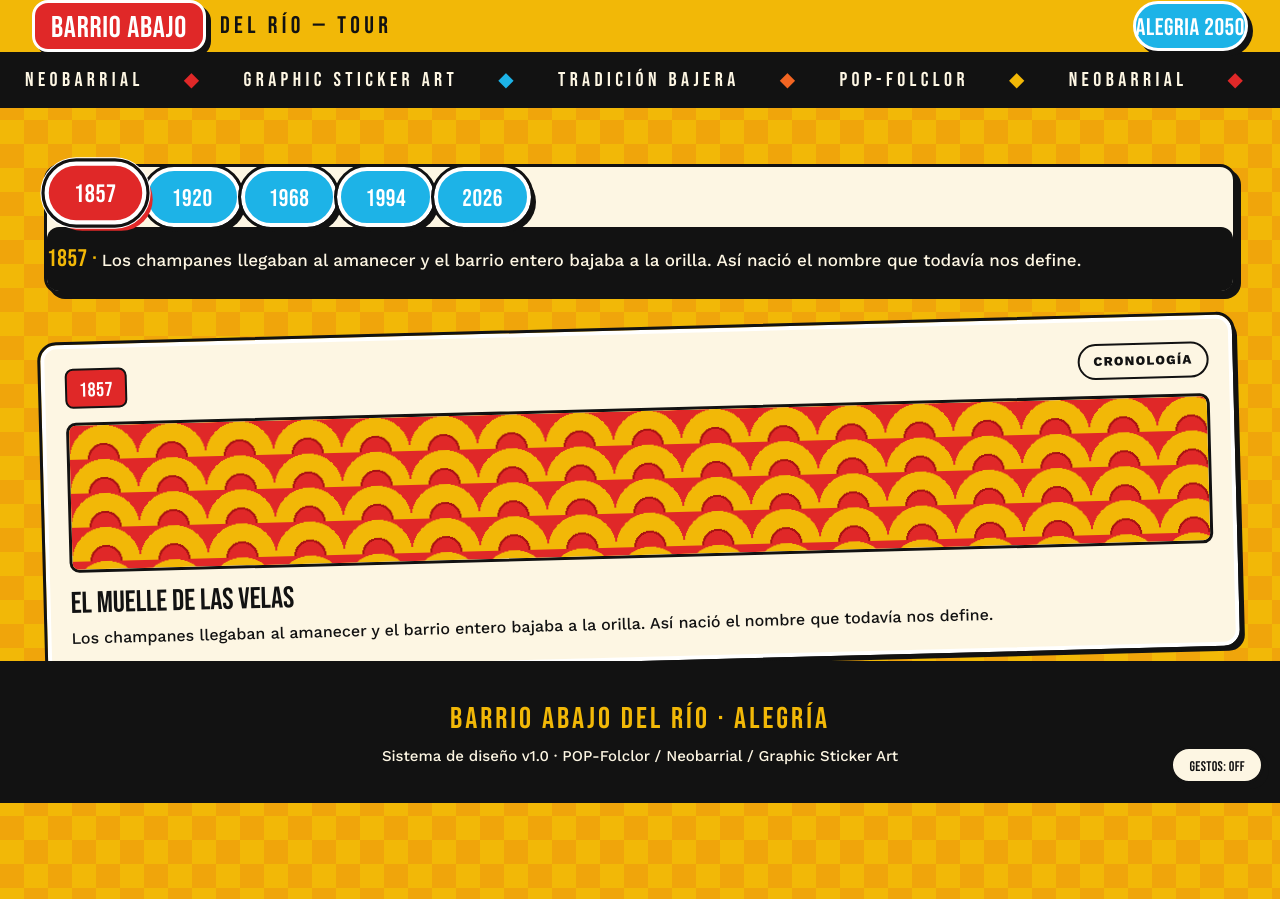
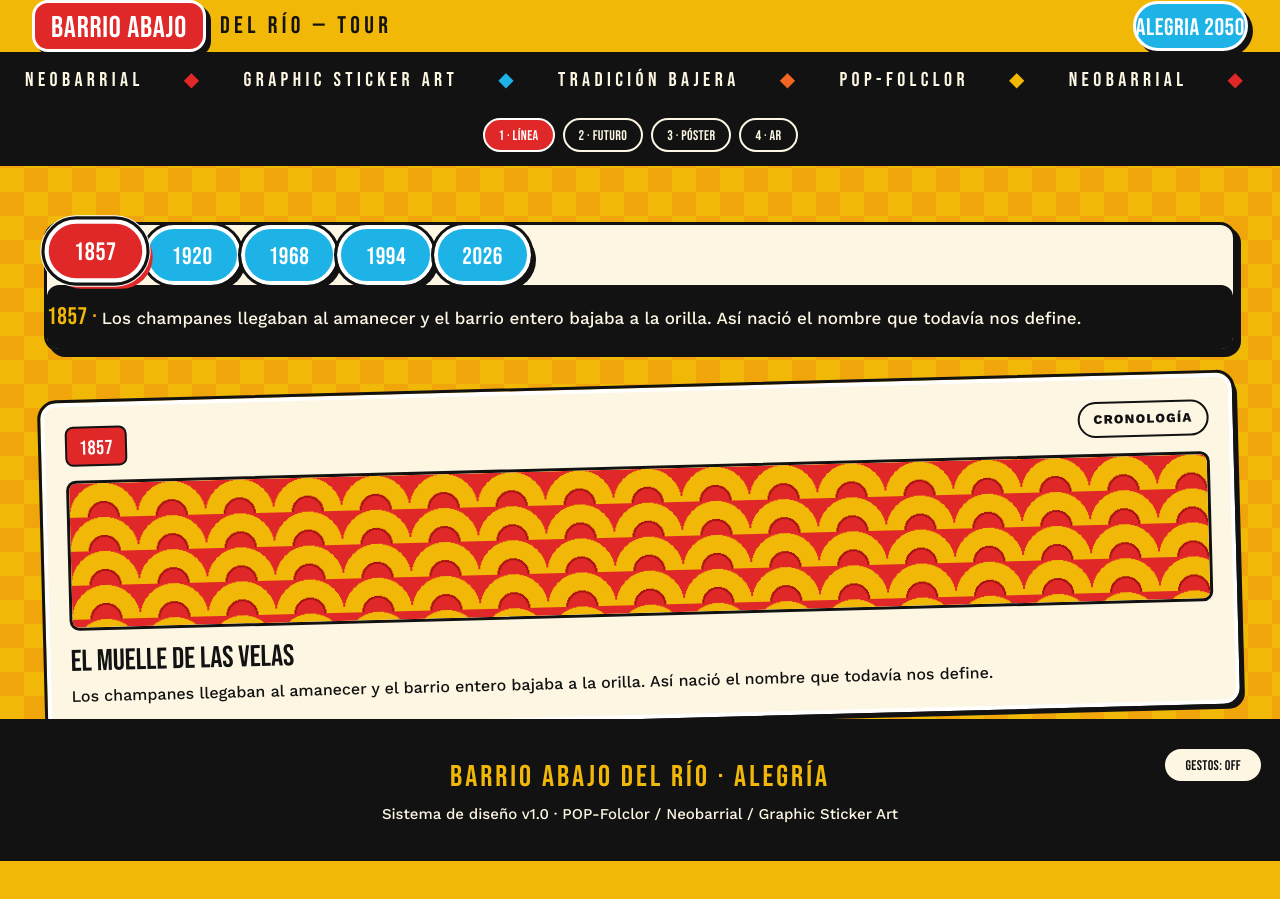
Before and after one commit to xDemoxz/AlegrIA, a React (Vite) app: page / in a window 1280 px wide. After the commit the page ends 861 px from the top, so only its background shows below. Built offline with nearby package versions, Linux system fonts and the light colour scheme.

Commit message:
fix: footer pegado al fondo real con layout flex sticky-footer

```diff
--- a/src/App.jsx
+++ b/src/App.jsx
@@ -1,6 +1,7 @@
 import { useAppStore, SECTION } from './store/useAppStore';
 import HeaderBanner from './components/layout/HeaderBanner';
 import MarqueeStrip from './components/layout/MarqueeStrip';
+import ModuleNav from './components/layout/ModuleNav';
 import FooterBajero from './components/layout/FooterBajero';
 import BaldosaPattern from './components/motifs/BaldosaPattern';
 import GestureCursor from './components/controls/GestureCursor';
@@ -18,30 +19,37 @@ const MODULES = {
 };
 
 /**
- * App — chasis global de AlegrIA. Renderiza header/marquee/footer del
- * sistema de diseño una sola vez y conmuta el módulo activo según
- * useAppStore. Cada compañero trabaja dentro de su carpeta en
- * src/modules/** sin tocar este archivo.
+ * App — chasis global de AlegrIA. Renderiza header/marquee/nav una sola
+ * vez y conmuta el módulo activo según useAppStore. Cada compañero
+ * trabaja dentro de su carpeta en src/modules/** sin tocar este archivo.
  *
- * GestureCursor se monta aquí UNA sola vez: cuando el sistema de gestos de
- * tu compañero esté conectado (ver src/lib/gestureBridge.js), cualquier
- * módulo que use Pointer Events (como el drag de estampitas del Módulo 3)
- * ya responde a gestos sin cambios adicionales.
+ * SIN animaciones de scroll — navbar completo (Header + Marquee +
+ * ModuleNav) siempre visible y estático, como al principio. Se probó una
+ * versión flotante (TopNav.jsx + hooks de scroll + ScrollHint.jsx) y se
+ * descartó por decisión de diseño; esos archivos quedaron sin usar.
+ *
+ * Layout: wrapper en flex-col + min-h-screen y <main> con flex-1 para que
+ * el footer quede pegado al fondo real de la ventana cuando el contenido
+ * del módulo activo es corto (sticky footer clásico). Se quitó el pb-20
+ * del wrapper: generaba un hueco extra entre el footer y el borde inferior
+ * real de la página.
  */
 export default function App() {
   const section = useAppStore((s) => s.section);
+  const goTo = useAppStore((s) => s.goTo);
   const gestureControlEnabled = useAppStore((s) => s.gestureControlEnabled);
   const toggleGestureControl = useAppStore((s) => s.toggleGestureControl);
   const ActiveModule = MODULES[section];
 
   return (
-    <div className="relative min-h-screen bg-yellow pb-24 overflow-hidden">
+    <div className="relative flex flex-col min-h-screen bg-yellow overflow-x-hidden">
       <BaldosaPattern className="absolute inset-0 pointer-events-none" opacity={0.13} />
 
       <HeaderBanner />
       <MarqueeStrip />
+      <ModuleNav active={section} onSelect={goTo} />
 
-      <main className="relative z-[2]">
+      <main className="relative z-[2] flex-1">
         <ActiveModule />
       </main>
 
@@ -55,7 +63,7 @@ export default function App() {
       <button
         type="button"
         onClick={toggleGestureControl}
-        className="fixed bottom-4 right-4 z-[999] font-display text-sm tracking-wide px-4 pt-2 pb-1 rounded-pill border-3 border-ink shadow-pop-black"
+        className="fixed bottom-4 right-4 z-[999] font-display text-sm tracking-wide leading-none px-5 pt-2.5 pb-2 rounded-pill border-3 border-ink shadow-pop-black"
         style={{ background: gestureControlEnabled ? '#E02828' : '#FDF6E3', color: gestureControlEnabled ? '#fff' : '#121212' }}
       >
         {gestureControlEnabled ? 'GESTOS: ON' : 'GESTOS: OFF'}
```
